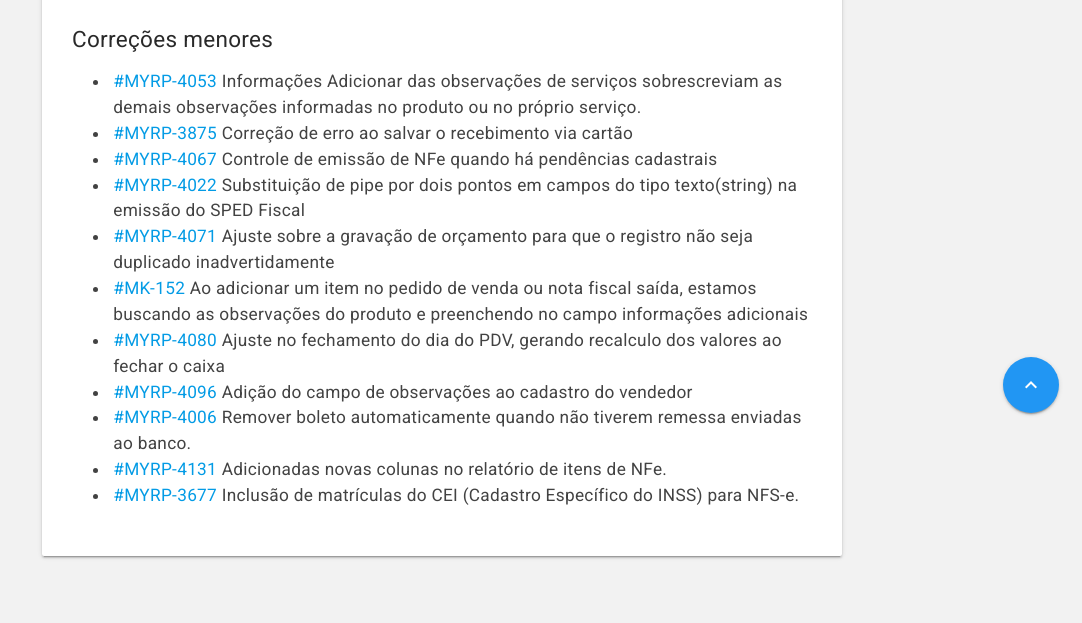
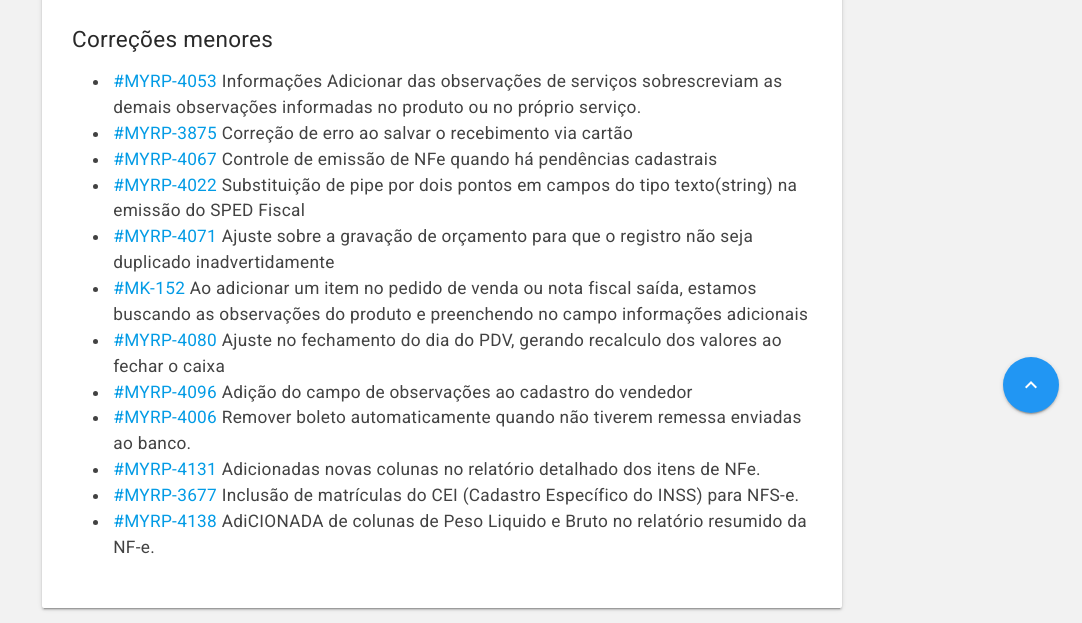
Before and after one commit to myrp-maicon/changelog-myrp, a Jekyll site: the page built from docs/myrp/19.04.02.md, in a window 1280 px wide. Shown: the part 464-1087 px from the top of the page, without its empty margins (198-1280 px from the left). Built offline with Jekyll 4.4.1, drawn with Linux system fonts in a browser that asks for light colours; nearby versions of some CDN libraries; our own code applies the rules of GitHub Pages for plain Markdown files; the repository's description, which GitHub fills in, is left out; before the commit the page ends 1035 px from its top, so only the background shows below that.

Commit message:
AD:MYRP-4138
Adição de colunas de Peso Liquido e Bruto no Relatório Resumido da NF-e.

```diff
--- a/docs/myrp/19.04.02.md
+++ b/docs/myrp/19.04.02.md
@@ -15,5 +15,6 @@
 * [#MYRP-4080](https://devmyrp.atlassian.net/browse/MYRP-4080) Ajuste no fechamento do dia do PDV, gerando recalculo dos valores ao fechar o caixa
 * [#MYRP-4096](https://devmyrp.atlassian.net/browse/MYRP-4096) Adição do campo de observações ao cadastro do vendedor
 * [#MYRP-4006](https://devmyrp.atlassian.net/browse/MYRP-4006) Remover boleto automaticamente quando não tiverem remessa enviadas ao banco.
-* [#MYRP-4131](https://devmyrp.atlassian.net/browse/MYRP-4131) Adicionadas novas colunas no relatório de itens de NFe.
+* [#MYRP-4131](https://devmyrp.atlassian.net/browse/MYRP-4131) Adicionadas novas colunas no relatório detalhado dos itens de NFe.
 * [#MYRP-3677](https://devmyrp.atlassian.net/browse/MYRP-3677) Inclusão de matrículas do CEI (Cadastro Específico do INSS) para NFS-e.
+* [#MYRP-4138](https://devmyrp.atlassian.net/browse/MYRP-4138) AdiCIONADA de colunas de Peso Liquido e Bruto no relatório resumido da NF-e.
```
